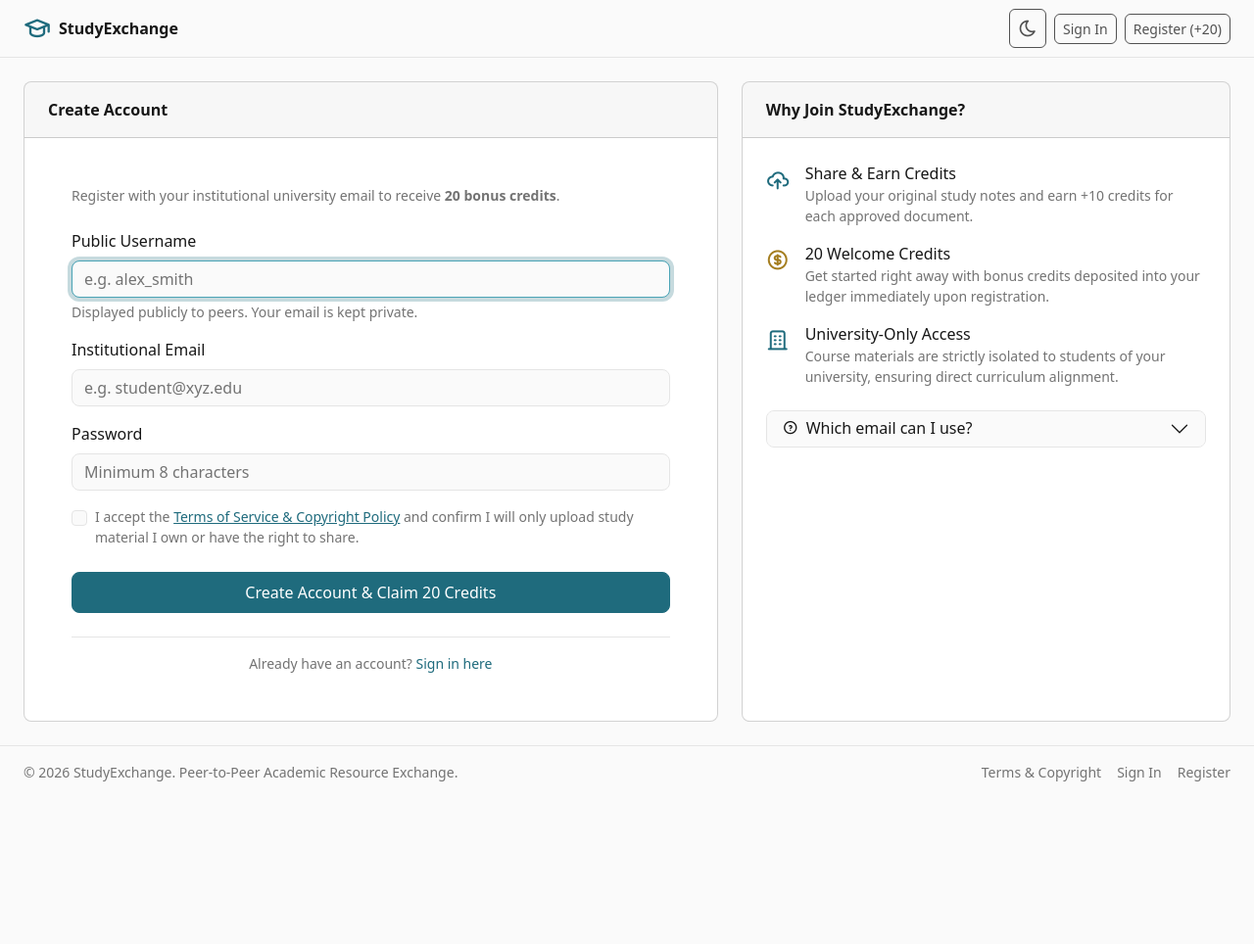
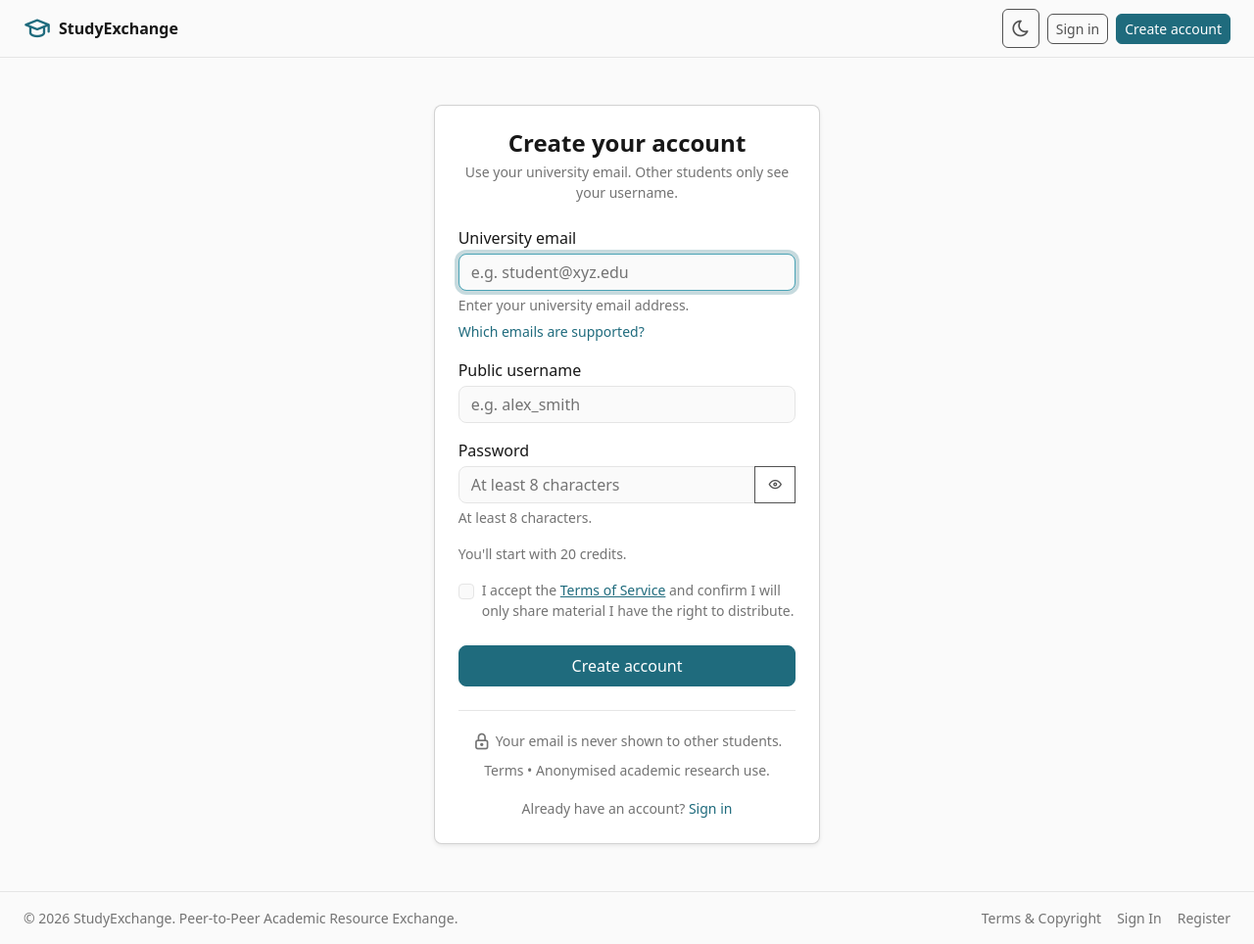
Before and after one commit to TheRealSamkit/eduspace, a Flask app: page /register in a window 1280 px wide. Shown: the whole page at 98% size. Before the commit the page ends 798 px from the top, so only its background shows below. Run offline with Flask 3, Linux system fonts and the light colour scheme; some libraries are stand-ins or nearby versions.

Commit message:
Phase 4: calm and trustworthy redesign for register and login pages

```diff
--- a/templates/base.html
+++ b/templates/base.html
@@ -330,9 +330,8 @@
                     aria-label="Toggle light/dark theme" title="Toggle theme">
                     <i class="ti ti-moon theme-toggle-icon fs-5 flex-shrink-0" aria-hidden="true"></i>
                 </button>
-                <a href="{{ url_for('auth.login') }}" class="btn btn-sm btn-outline-secondary">Sign In</a>
-                <a href="{{ url_for('auth.register') }}" class="btn btn-sm btn-outline-secondary">Register (+{{
-                    config.SIGNUP_BONUS }})</a>
+                <a href="{{ url_for('auth.login') }}" class="btn btn-sm btn-outline-secondary">Sign in</a>
+                <a href="{{ url_for('auth.register') }}" class="btn btn-sm btn-primary">Create account</a>
             </div>
         </div>
     </header>
--- a/templates/index.html
+++ b/templates/index.html
@@ -20,10 +20,10 @@
 
         <div class="d-flex flex-wrap gap-3 mb-4">
             <a href="{{ url_for('auth.register') }}" class="btn btn-primary btn-lg">
-                Register (+{{ config.SIGNUP_BONUS }} Bonus Credits)
+                Create account
             </a>
             <a href="{{ url_for('auth.login') }}" class="btn btn-outline-secondary btn-lg">
-                Sign In
+                Sign in
             </a>
         </div>
 
--- a/templates/register.html
+++ b/templates/register.html
@@ -1,119 +1,103 @@
 {% extends "base.html" %}
 
-{% block title %}Register - StudyExchange{% endblock %}
+{% block title %}Create Account - StudyExchange{% endblock %}
 
 {% block content_guest %}
-<div class="row g-4 justify-content-center">
-    <!-- Left Column: Registration Form in a Card -->
-    <div class="col-lg-7">
-        <div class="card">
-            <div class="card-header py-3 px-4">
-                <span class="fw-semibold text-body">Create Account</span>
-            </div>
-            <div class="card-body p-4 p-md-5">
-                <p class="text-body-secondary small mb-4">
-                    Register with your institutional university email to receive <strong>{{ config.SIGNUP_BONUS }} bonus credits</strong>.
-                </p>
+<div class="row justify-content-center py-4">
+    <div class="col-md-8 col-lg-5 col-xl-4">
+        <div class="card shadow-sm">
+            <div class="card-body p-4 p-md-4">
+                <div class="text-center mb-4">
+                    <h1 class="h4 fw-bold text-body mb-1">Create your account</h1>
+                    <p class="text-body-secondary small mb-0">Use your university email. Other students only see your username.</p>
+                </div>
 
                 <form action="{{ url_for('auth.register') }}" method="POST" class="needs-validation" novalidate id="register-form">
                     <input type="hidden" name="csrf_token" value="{{ csrf_token() }}">
 
+                    <!-- 1. University Email -->
                     <div class="mb-3">
-                        <label for="username" class="form-label fw-medium text-body">Public Username</label>
+                        <label for="email" class="form-label fw-medium text-body mb-1">University email</label>
+                        <input type="email" class="form-control" id="email" name="email" value="{{ email or '' }}"
+                               placeholder="e.g. student@xyz.edu" required autofocus>
+                        <div id="domain-feedback" class="form-text small text-body-secondary mt-1">Enter your university email address.</div>
+                        <div class="invalid-feedback">Please enter your verified university email.</div>
+
+                        <!-- Supported Universities Collapse -->
+                        <div class="mt-1">
+                            <a class="small text-decoration-none" data-bs-toggle="collapse" href="#collapseSupportedUnis" role="button" aria-expanded="false" aria-controls="collapseSupportedUnis">
+                                Which emails are supported?
+                            </a>
+                            <div class="collapse mt-2" id="collapseSupportedUnis">
+                                <div class="card card-body p-2 small text-body-secondary bg-body-tertiary">
+                                    <p class="mb-1 fw-medium">Supported institutions:</p>
+                                    <ul class="list-unstyled mb-0 d-flex flex-column gap-1">
+                                        {% for domain, name in config.ALLOWED_DOMAINS.items() %}
+                                        <li><strong>{{ name }}</strong> (<code>@{{ domain }}</code>)</li>
+                                        {% endfor %}
+                                    </ul>
+                                </div>
+                            </div>
+                        </div>
+                    </div>
+
+                    <!-- 2. Public Username -->
+                    <div class="mb-3">
+                        <label for="username" class="form-label fw-medium text-body mb-1">Public username</label>
                         <input type="text" class="form-control" id="username" name="username" value="{{ username or '' }}"
-                               placeholder="e.g. alex_smith" minlength="3" maxlength="30" required autofocus>
-                        <div class="form-text small text-body-secondary">Displayed publicly to peers. Your email is kept private.</div>
+                               placeholder="e.g. alex_smith" minlength="3" maxlength="30" required>
                         <div class="invalid-feedback">Please choose a username of at least 3 characters.</div>
                     </div>
 
+                    <!-- 3. Password with Show/Hide Toggle -->
                     <div class="mb-3">
-                        <label for="email" class="form-label fw-medium text-body">Institutional Email</label>
-                        <input type="email" class="form-control" id="email" name="email" value="{{ email or '' }}"
-                               placeholder="e.g. student@xyz.edu" required>
-                        <div id="domain-feedback" class="form-text small" style="display: none;"></div>
-                        <div class="invalid-feedback">Please enter your verified institutional email.</div>
+                        <label for="password" class="form-label fw-medium text-body mb-1">Password</label>
+                        <div class="input-group">
+                            <input type="password" class="form-control" id="password" name="password"
+                                   minlength="8" placeholder="At least 8 characters" required>
+                            <button class="btn btn-outline-secondary" type="button" id="toggle-password-btn" aria-label="Toggle password visibility">
+                                <i class="ti ti-eye" id="toggle-password-icon" aria-hidden="true"></i>
+                            </button>
+                            <div class="invalid-feedback">Password must be at least 8 characters long.</div>
+                        </div>
+                        <div class="form-text small text-body-secondary mt-1">At least 8 characters.</div>
                     </div>
 
-                    <div class="mb-3">
-                        <label for="password" class="form-label fw-medium text-body">Password</label>
-                        <input type="password" class="form-control" id="password" name="password"
-                               minlength="8" placeholder="Minimum 8 characters" required>
-                        <div class="invalid-feedback">Password must be at least 8 characters long.</div>
+                    <!-- 4. Quiet Welcome Credits Mention -->
+                    <div class="small text-body-secondary mb-3">
+                        You'll start with {{ config.SIGNUP_BONUS }} credits.
                     </div>
 
+                    <!-- 5. Terms Checkbox -->
                     <div class="mb-4 form-check">
                         <input type="checkbox" class="form-check-input" id="agree_terms" name="agree_terms" required>
                         <label class="form-check-label small text-body-secondary" for="agree_terms">
-                            I accept the <a href="{{ url_for('pages.terms_page') }}" target="_blank">Terms of Service & Copyright Policy</a> and confirm I will only upload study material I own or have the right to share.
+                            I accept the <a href="{{ url_for('pages.terms_page') }}" target="_blank">Terms of Service</a> and confirm I will only share material I have the right to distribute.
                         </label>
-                        <div class="invalid-feedback">You must accept the terms and copyright policy to proceed.</div>
+                        <div class="invalid-feedback">You must accept the terms to proceed.</div>
                     </div>
 
+                    <!-- 6. Single Primary Button -->
                     <button type="submit" class="btn btn-primary w-100 py-2">
-                        Create Account & Claim {{ config.SIGNUP_BONUS }} Credits
+                        Create account
                     </button>
                 </form>
 
-                <div class="text-center mt-4 pt-3 border-top">
-                    <p class="text-body-secondary small mb-0">
-                        Already have an account? <a href="{{ url_for('auth.login') }}" class="text-decoration-none">Sign in here</a>
-                    </p>
-                </div>
-            </div>
-        </div>
-    </div>
-
-    <!-- Right Column: Info Panel with Collapsed Accordion -->
-    <div class="col-lg-5">
-        <div class="card h-100">
-            <div class="card-header py-3 px-4">
-                <span class="fw-semibold text-body">Why Join StudyExchange?</span>
-            </div>
-            <div class="card-body p-4">
-                <div class="d-flex flex-column gap-3 mb-4">
-                    <div class="d-flex align-items-start gap-3">
-                        <i class="ti ti-cloud-upload fs-4 text-primary flex-shrink-0" aria-hidden="true"></i>
-                        <div>
-                            <div class="fw-medium text-body">Share & Earn Credits</div>
-                            <div class="small text-body-secondary">Upload your original study notes and earn +{{ config.UPLOAD_REWARD }} credits for each approved document.</div>
-                        </div>
+                <!-- 7. Trust Line Under Form -->
+                <div class="mt-4 pt-3 border-top text-center">
+                    <div class="d-flex align-items-center justify-content-center gap-1 text-body-secondary small mb-1">
+                        <i class="ti ti-lock fs-5 flex-shrink-0" aria-hidden="true"></i>
+                        <span>Your email is never shown to other students.</span>
                     </div>
-                    <div class="d-flex align-items-start gap-3">
-                        <i class="ti ti-coin text-brass fs-4 flex-shrink-0" aria-hidden="true"></i>
-                        <div>
-                            <div class="fw-medium text-body">{{ config.SIGNUP_BONUS }} Welcome Credits</div>
-                            <div class="small text-body-secondary">Get started right away with bonus credits deposited into your ledger immediately upon registration.</div>
-                        </div>
-                    </div>
-                    <div class="d-flex align-items-start gap-3">
-                        <i class="ti ti-building fs-4 text-primary flex-shrink-0" aria-hidden="true"></i>
-                        <div>
-                            <div class="fw-medium text-body">University-Only Access</div>
-                            <div class="small text-body-secondary">Course materials are strictly isolated to students of your university, ensuring direct curriculum alignment.</div>
-                        </div>
+                    <div class="text-body-secondary small">
+                        <a href="{{ url_for('pages.terms_page') }}" class="text-body-secondary text-decoration-none">Terms</a> &bull; Anonymised academic research use.
                     </div>
                 </div>
 
-                <!-- Bootstrap Accordion for Supported Universities (collapsed by default) -->
-                <div class="accordion" id="emailAccordion">
-                    <div class="accordion-item">
-                        <h2 class="accordion-header" id="headingDomains">
-                            <button class="accordion-button collapsed py-2 px-3 small" type="button" data-bs-toggle="collapse"
-                                data-bs-target="#collapseDomains" aria-expanded="false" aria-controls="collapseDomains">
-                                <i class="ti ti-help-circle me-2 flex-shrink-0" aria-hidden="true"></i>Which email can I use?
-                            </button>
-                        </h2>
-                        <div id="collapseDomains" class="accordion-collapse collapse" aria-labelledby="headingDomains" data-bs-parent="#emailAccordion">
-                            <div class="accordion-body small text-body-secondary py-3 px-3">
-                                <p class="mb-2">Registration requires an institutional email from a supported university:</p>
-                                <ul class="mb-0 ps-3">
-                                    {% for domain, name in config.ALLOWED_DOMAINS.items() %}
-                                    <li class="mb-1"><strong>{{ name }}</strong> (<code>@{{ domain }}</code>)</li>
-                                    {% endfor %}
-                                </ul>
-                            </div>
-                        </div>
-                    </div>
+                <!-- 8. Link to Sign In -->
+                <div class="text-center mt-3">
+                    <span class="text-body-secondary small">Already have an account? </span>
+                    <a href="{{ url_for('auth.login') }}" class="small text-decoration-none">Sign in</a>
                 </div>
             </div>
         </div>
@@ -124,6 +108,7 @@
 {% block extra_scripts %}
 <script>
     document.addEventListener('DOMContentLoaded', function () {
+        // Live domain check feedback
         const emailInput = document.getElementById('email');
         const feedbackEl = document.getElementById('domain-feedback');
         let debounceTimer = null;
@@ -134,8 +119,8 @@
                 const email = emailInput.value.trim();
 
                 if (!email || email.indexOf('@') === -1) {
-                    feedbackEl.style.display = 'none';
-                    feedbackEl.textContent = '';
+                    feedbackEl.className = 'form-text small text-body-secondary mt-1';
+                    feedbackEl.textContent = 'Enter your university email address.';
                     return;
                 }
 
@@ -147,7 +132,6 @@
                             });
                         })
                         .then(function (result) {
-                            feedbackEl.style.display = 'block';
                             if (result.status === 200 && result.data.valid) {
                                 feedbackEl.className = 'form-text text-success small mt-1';
                                 feedbackEl.textContent = 'Recognised: ' + result.data.university_name;
@@ -157,9 +141,24 @@
                             }
                         })
                         .catch(function () {
-                            feedbackEl.style.display = 'none';
+                            feedbackEl.className = 'form-text small text-body-secondary mt-1';
+                            feedbackEl.textContent = 'Enter your university email address.';
                         });
                 }, 250);
+            });
+        }
+
+        // Show/Hide Password Toggle
+        const toggleBtn = document.getElementById('toggle-password-btn');
+        const pwdInput = document.getElementById('password');
+        const pwdIcon = document.getElementById('toggle-password-icon');
+        if (toggleBtn && pwdInput && pwdIcon) {
+            toggleBtn.addEventListener('click', function () {
+                const isPassword = (pwdInput.type === 'password');
+                pwdInput.type = isPassword ? 'text' : 'password';
+                pwdIcon.classList.toggle('ti-eye', !isPassword);
+                pwdIcon.classList.toggle('ti-eye-off', isPassword);
+                toggleBtn.setAttribute('aria-label', isPassword ? 'Hide password' : 'Show password');
             });
         }
     });
--- a/templates/sus.html
+++ b/templates/sus.html
@@ -12,7 +12,7 @@
             <div class="mb-3">
                 <i class="ti ti-circle-check fs-1 text-success" aria-hidden="true"></i>
             </div>
-            <h1 class="h4 fw-semibold text-body mb-2">Thank you for your feedback!</h1>
+            <h1 class="h4 fw-semibold text-body mb-2">Thank you for your feedback.</h1>
             <p class="text-body-secondary mb-4 mx-auto" style="max-width: 520px;">
                 Your responses have been recorded anonymously for our academic evaluation.
                 Your insights directly guide the design and usability improvements of StudyExchange.
```
Also changed, not shown: templates/dashboard.html (+28 -1 lines), templates/login.html (+51 -17 lines), templates/terms.html (+13 -0 lines), 8 other files.
